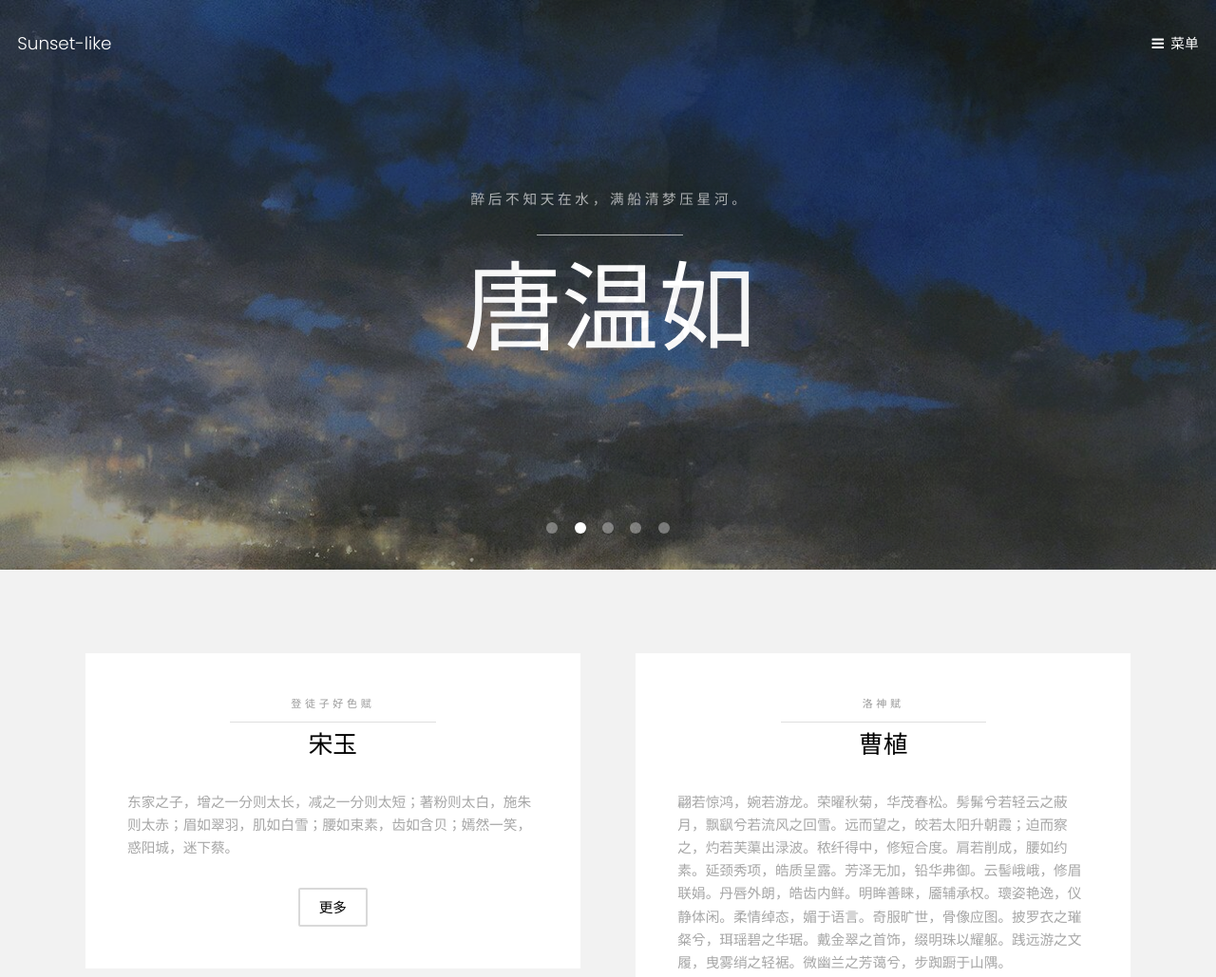
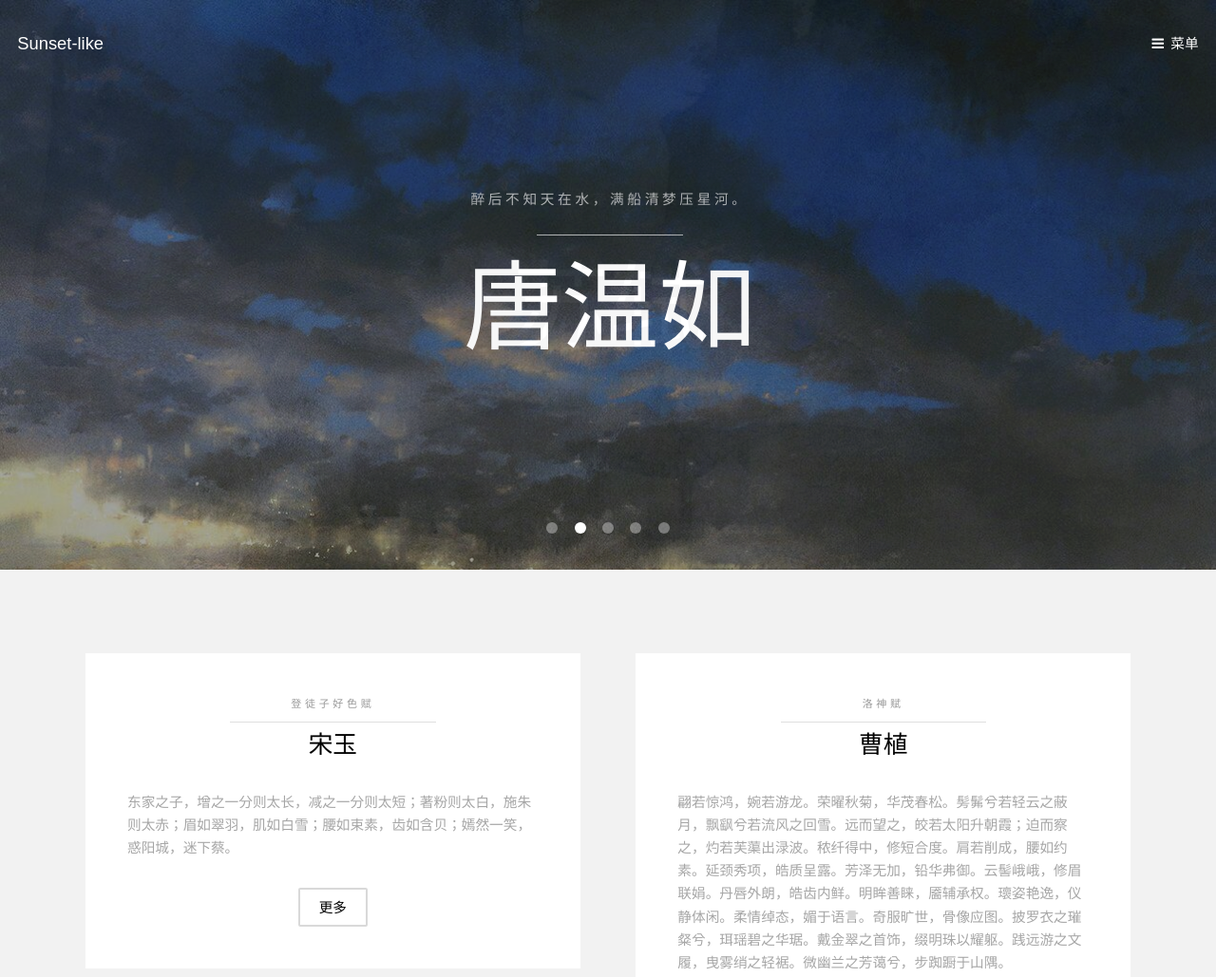
Before and after one commit to WhiteDew100/WhiteDew100.github.io, a plain HTML site: page index.html in a window 1280 px wide. Shown: the top 1029 px of the page at 95% size. Drawn offline with Linux system fonts and the light colour scheme.

Commit message:
Update main.css

```diff
--- a/assets/css/main.css
+++ b/assets/css/main.css
@@ -1,6 +1,5 @@
 @charset "UTF-8";
 @import url(font-awesome.min.css);
-@import url("https://fonts.googleapis.com/css?family=Poppins:300,400,500,600,700");
 
 /*
 	Hielo by TEMPLATED
```
